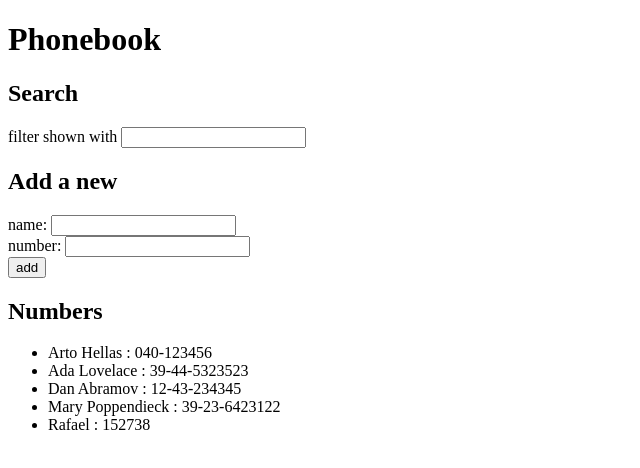
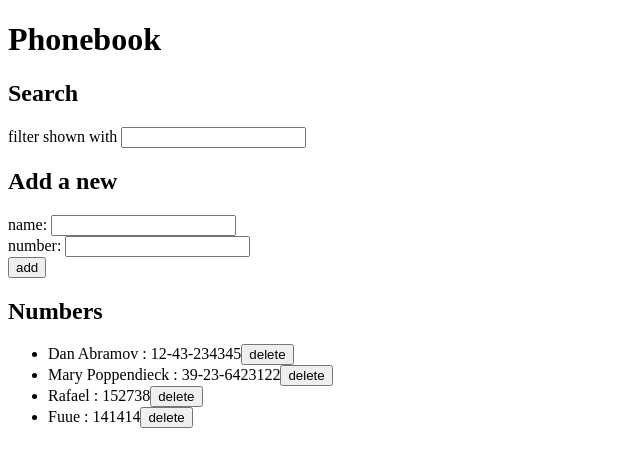
Before and after one commit to RafaB15/FullStackOpenSubmissions, a React (Vite) app in the folder part2/phonebook/: page / in a window 1280 px wide. Shown: the top 468 px of the page, without its empty margins (0-640 px from the left). Built offline with nearby package versions, Linux system fonts and the light colour scheme; data requests are answered from the project's data file.

Commit message:
Finished 2.14

```diff
--- a/part2/phonebook/db.json
+++ b/part2/phonebook/db.json
@@ -1,15 +1,5 @@
 {
   "persons": [
-    {
-      "name": "Arto Hellas",
-      "number": "040-123456",
-      "id": 1
-    },
-    {
-      "name": "Ada Lovelace",
-      "number": "39-44-5323523",
-      "id": 2
-    },
     {
       "name": "Dan Abramov",
       "number": "12-43-234345",
@@ -24,6 +14,11 @@
       "name": "Rafael",
       "number": "152738",
       "id": 5
+    },
+    {
+      "name": "Fuue",
+      "number": "141414",
+      "id": 6
     }
   ]
 }
--- a/part2/phonebook/src/App.jsx
+++ b/part2/phonebook/src/App.jsx
@@ -1,7 +1,7 @@
 import { useState, useEffect } from 'react'
 import Filter from './components/Filter'
 import ChangingInput from './components/ChangingInput'
-import List from './components/List'
+import Person from './components/Person'
 import axios from 'axios'
 import personService from './services/persons'
 
@@ -45,6 +45,20 @@ const App = () => {
     setNewName('')
     setNumber('')
   }
+
+  const deleatePerson = (id) => {
+    const person = persons.find(person => person.id === id)
+    if (window.confirm(`Delete ${person.name}?`)) {
+      personService
+        .deleate(id)
+        .then(() => {
+          setPersons(persons.filter(person => person.id !== id))
+        })
+    }
+  }
+
+  const filtered_persons = persons.filter(person => person.name.toLowerCase().includes(filter.toLowerCase()))
+
   return (
     <div>
       <h1>Phonebook</h1>
@@ -64,8 +78,9 @@ const App = () => {
       </form>
 
       <h2>Numbers</h2>
-      <List persons = {persons} filter = {filter}/>
-
+      <ul>
+        {filtered_persons.map(person => <Person key={person.id} person = {person} deleateSequence={() => deleatePerson(person.id)}/>)}
+      </ul>
     </div>
   )
 }
--- a/part2/phonebook/src/components/List.jsx
+++ /dev/null
@@ -1,10 +0,0 @@
-const List = ({ persons, filter}) => {
-    const filtered_map = persons.filter(person => person.name.toLowerCase().includes(filter.toLowerCase()))
-    return (
-        <ul>
-        {filtered_map.map(person => <li key = {person.name}>{person.name} : {person.number}</li>)}
-        </ul>
-    )
-}
-
-export default List
--- /dev/null
+++ b/part2/phonebook/src/components/Person.jsx
@@ -0,0 +1,10 @@
+const Person = ({person, deleateSequence}) => {
+    return (
+        <li key = {person.id}>
+            {person.name} : {person.number}
+            <button onClick = {deleateSequence}>delete</button>
+        </li>
+    )
+}
+
+export default Person
--- a/part2/phonebook/src/services/persons.js
+++ b/part2/phonebook/src/services/persons.js
@@ -11,4 +11,9 @@ const create = newObject => {
     return request.then(response => response.data)
 }
 
-export default { getAll, create}
+const deleate = id => {
+    const request = axios.delete(`${baseUrl}/${id}`)
+    return request.then(response => response.data)
+}
+
+export default { getAll, create, deleate}
```
